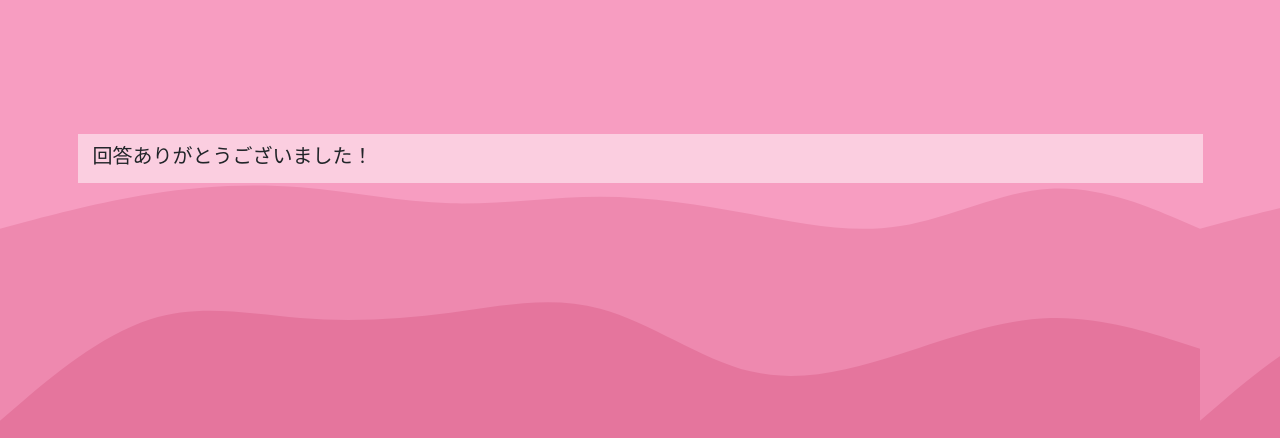
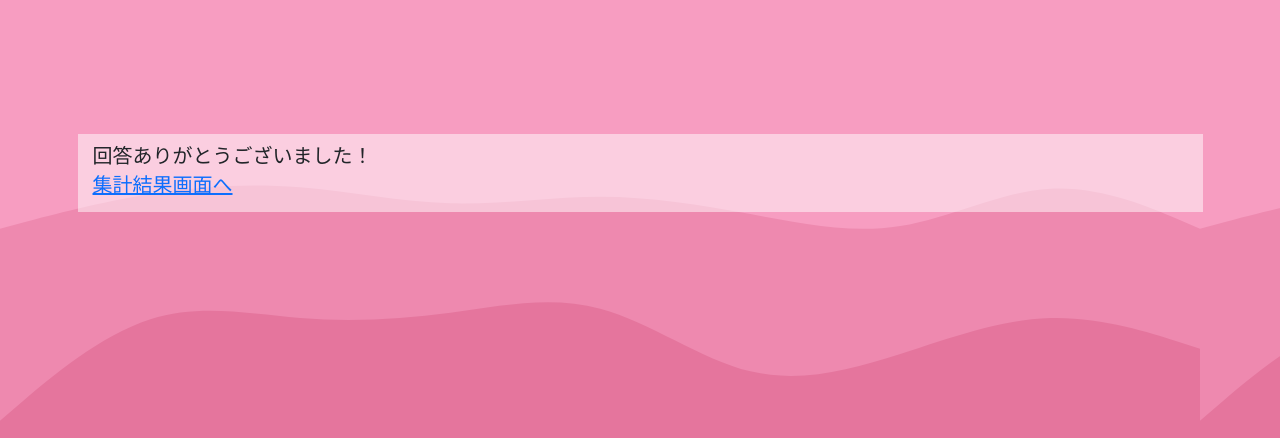
Before and after one commit to usamaru123/IconoijoiAggregationTools, a Django app: template jsapp/templates/thanks.html in a window 1280 px wide. Shown: the part 226-664 px from the top of the page. Run offline with Django 3.2, Linux system fonts and the light colour scheme; the template is opened without the code that fills it, so the values that code supplies are empty; some libraries are stand-ins or nearby versions.

Commit message:
っっｆ

```diff
--- a/jsapp/templates/thanks.html
+++ b/jsapp/templates/thanks.html
@@ -13,6 +13,6 @@
 {% block content %}
 <div>
     <h2>回答ありがとうございました！</h2>
-    <h2><a href="{% url 'jsapp:index' title.venueid %}"></a></h2>
+    <h2><a href="{% url 'jsapp:index' title.venueid %}">集計結果画面へ</a></h2>
 </div>
 {% endblock content %}
```
